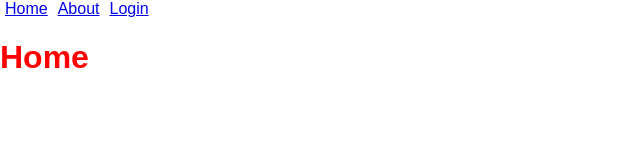
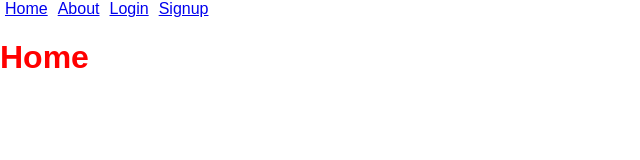
Before and after one commit to They-Code/Personalysis-UI, a React (Create React App) app: page / in a window 1280 px wide. Shown: the top 160 px of the page, without its empty margins (0-640 px from the left). Built offline with nearby package versions, Linux system fonts and the light colour scheme.

Commit message:
Add signup route

```diff
--- a/src/App.js
+++ b/src/App.js
@@ -1,6 +1,7 @@
 import React, { Component } from 'react';
 import './App.css';
 import Login from './Login.js';
+import Signup from './Signup.js';
 import {
   BrowserRouter as Router,
   Route,
@@ -12,6 +13,7 @@ const Nav = () => (
     <Link to="/">Home</Link>
     <Link to="/about">About</Link>
     <Link to="/login">Login</Link>
+    <Link to="/signup">Signup</Link>
   </nav>
 );
 
@@ -24,6 +26,7 @@ class App extends Component {
           <Route exact path='/' render={() => <h1>Home</h1>} />
           <Route path='/about' render={() => <h1>About</h1>} />
           <Route path='/login' component={Login} />
+          <Route path='/signup' component={Signup} />
         </div>
       </Router>
     );
```
